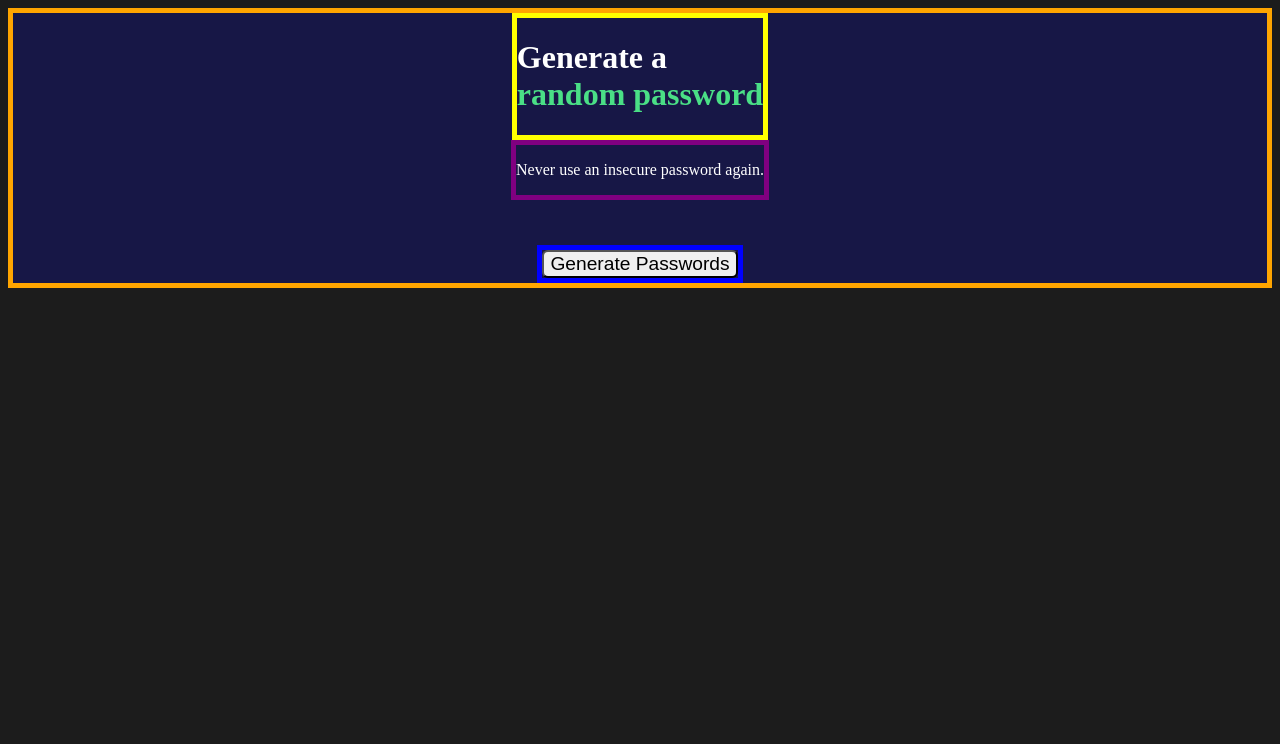
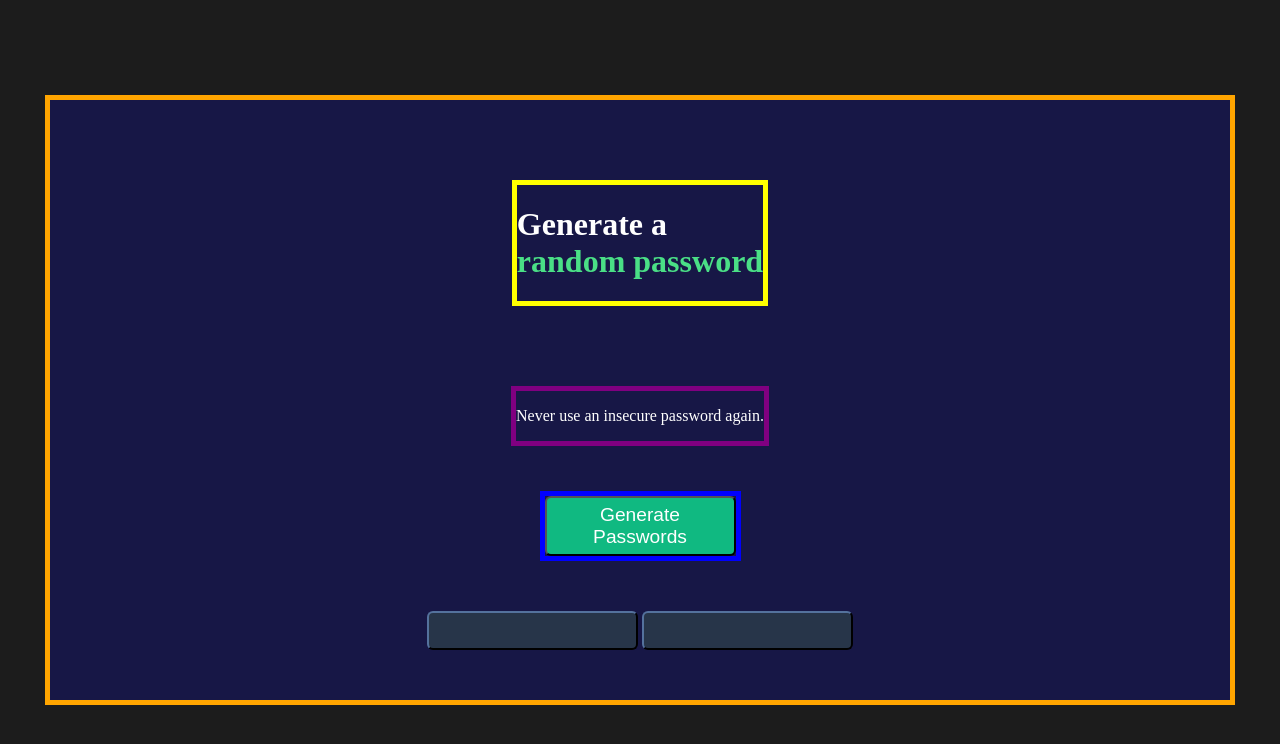
Before and after one commit to Nehir0109/random-password-generator, a plain HTML site: page index.html in a window 1280 px wide. Drawn offline with Linux system fonts and the light colour scheme.

Commit message:
second commit

```diff
--- a/index.css
+++ b/index.css
@@ -1,6 +1,9 @@
 body {
     background-color:1C1C1C ;
     color:FFFFFF;
+    display: flex;
+    align-items: center;
+    justify-content: center;
 
 }
 
@@ -10,12 +13,14 @@ body {
     display: flex;
     flex-direction: column;
     align-items: center;
-
+    width:1180px;
+    height: 600px;
 
 }
 
 .title{
     border: 5px solid yellow;
+    margin:auto;
 
 }
 
@@ -35,5 +40,25 @@ body {
 
 .btn {
     border-radius: 6px;
+    width: 191px;
+    height: 60px;;
     font-size: larger;
+    background-color: 10B981;
+    color:white;
 }
+
+.passwords{
+    justify-content: center;
+    align-items: center;
+}
+
+.randompass {
+    background-color: 273549;
+    width: 211px;
+    height: 39px;
+    border-radius: 6px;
+    border-color: 273549;
+    margin-top: 50px;
+    margin-bottom: 50px;
+
+}
--- a/index.html
+++ b/index.html
@@ -14,7 +14,12 @@
             </div>
 
             <div class="buton">
-                <button class="btn" >Generate Passwords</button>
+                <button class="btn" onclick="create()">Generate Passwords</button>
+            </div>
+
+            <div class="passwords">
+                <button class="randompass" onclick="password1()" > </button>
+                <button class="randompass" onclick="password2()"> </button>
             </div>
 
         </div>
--- a/index.js
+++ b/index.js
@@ -0,0 +1,2 @@
+const characters = ["A","B","C","D","E","F","G","H","I","J","K","L","M","N","O","P","Q","R","S","T","U","V","W","X","Y","Z","a","b","c","d","e","f","g","h","i","j","k","l","m","n","o","p","q","r","s","t","u","v","w","x","y","z", "0", "1", "2", "3", "4", "5", "6", "7", "8", "9","~","`","!","@","#","$","%","^","&","*","(",")","_","-","+","=","{","[","}","]",",","|",":",";","<",">",".","?",
+"/"];
```
